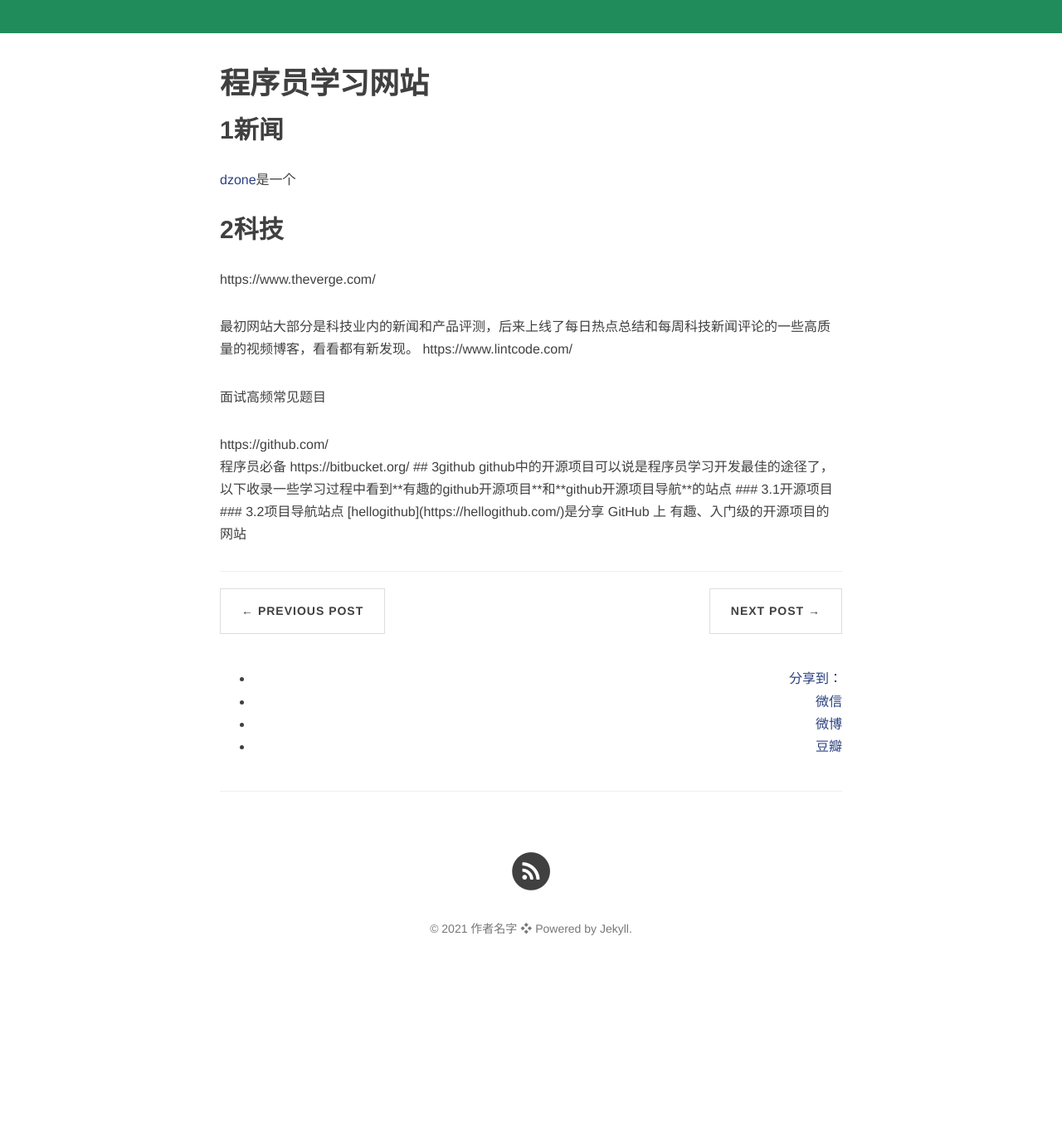
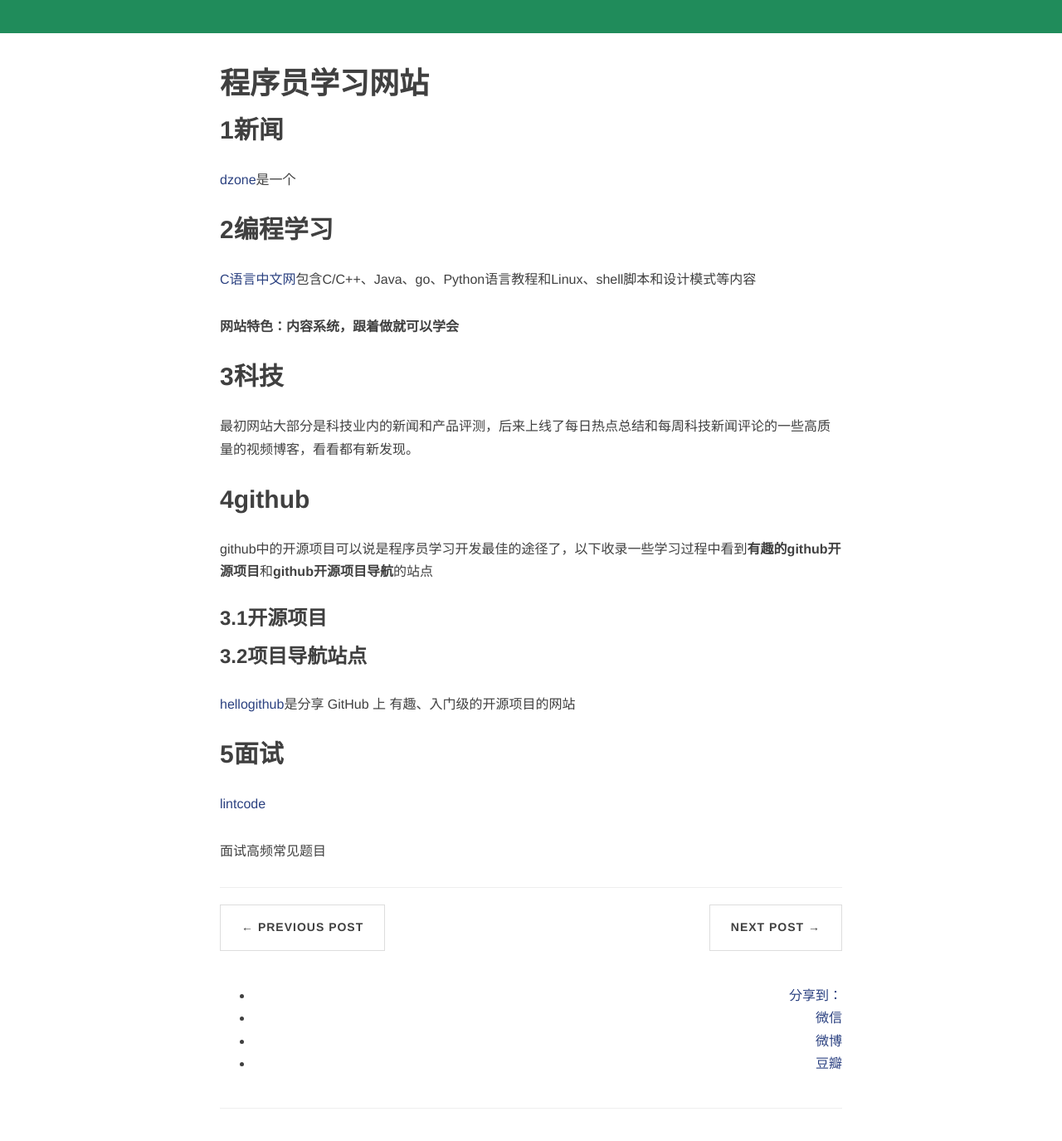
Before and after one commit to Zstone-git/Zstone-git.github.io, a Jekyll site: the page built from _posts/2020-04-14-coderWebsite.md, in a window 1280 px wide and 1400 px high, scrolled down 394 px. Shown: the top 1375 px of the window at 83% size. Built offline with Jekyll 4.4.1, drawn with Linux system fonts in a browser that asks for light colours; nearby versions of some CDN libraries; comment, search, counter and statistics services are not loaded; before the commit the page ends 1590 px from its top, so only the background shows below that.

Commit message:
Update 2020-04-14-coderWebsite.md

```diff
--- a/_posts/2020-04-14-coderWebsite.md
+++ b/_posts/2020-04-14-coderWebsite.md
@@ -4,7 +4,7 @@ title: 程序员学习网站
 date: 2020-04-14
 categories: blog
 tags: [编程,学习]
-description: 文章金句。
+description: 不断学习才能满足求知的欲望。
 ---
 # 程序员学习网站
 
@@ -13,18 +13,26 @@ description: 文章金句。
 
 [dzone](https://dzone.com/)是一个
 
-## 2科技
-https://www.theverge.com/
-<p>最初网站大部分是科技业内的新闻和产品评测，后来上线了每日热点总结和每周科技新闻评论的一些高质量的视频博客，看看都有新发现。
+## 2编程学习
 
-https://www.lintcode.com/
-<p>面试高频常见题目</p>
-https://github.com/<br>
-程序员必备
+[C语言中文网](http://c.biancheng.net/)包含C/C++、Java、go、Python语言教程和Linux、shell脚本和设计模式等内容
 
-https://bitbucket.org/
+**网站特色：内容系统，跟着做就可以学会**
 
-## 3github
+
+
+## 3科技
+
+
+[](https://www.theverge.com/)
+
+最初网站大部分是科技业内的新闻和产品评测，后来上线了每日热点总结和每周科技新闻评论的一些高质量的视频博客，看看都有新发现。
+
+
+
+
+
+## 4github
 
 github中的开源项目可以说是程序员学习开发最佳的途径了，以下收录一些学习过程中看到**有趣的github开源项目**和**github开源项目导航**的站点
 
@@ -35,3 +43,11 @@ github中的开源项目可以说是程序员学习开发最佳的途径了，
 ### 3.2项目导航站点
 
 [hellogithub](https://hellogithub.com/)是分享 GitHub 上 有趣、入门级的开源项目的网站
+
+
+
+## 5面试
+
+[lintcode](https://www.lintcode.com/)
+
+面试高频常见题目
```
